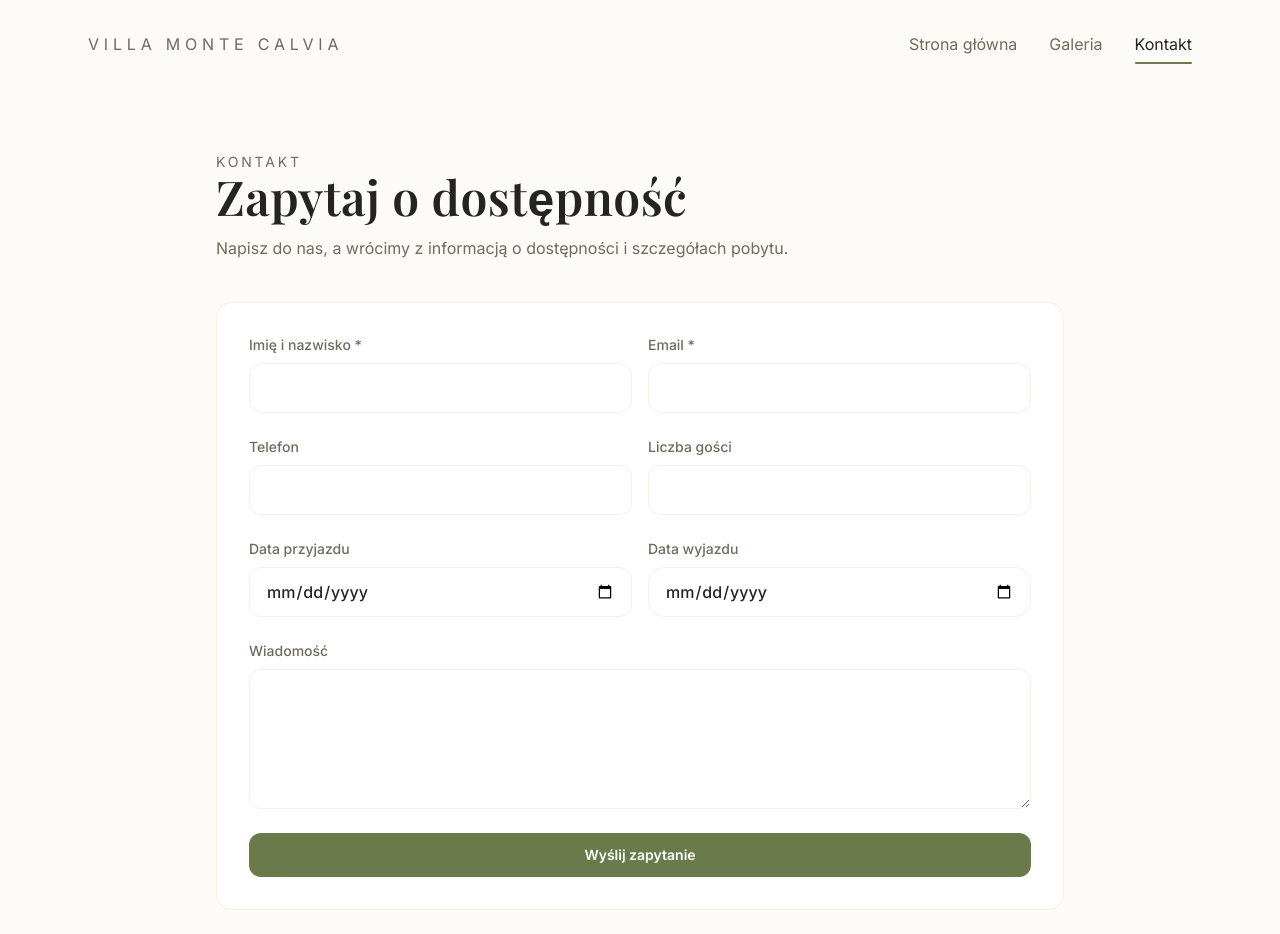
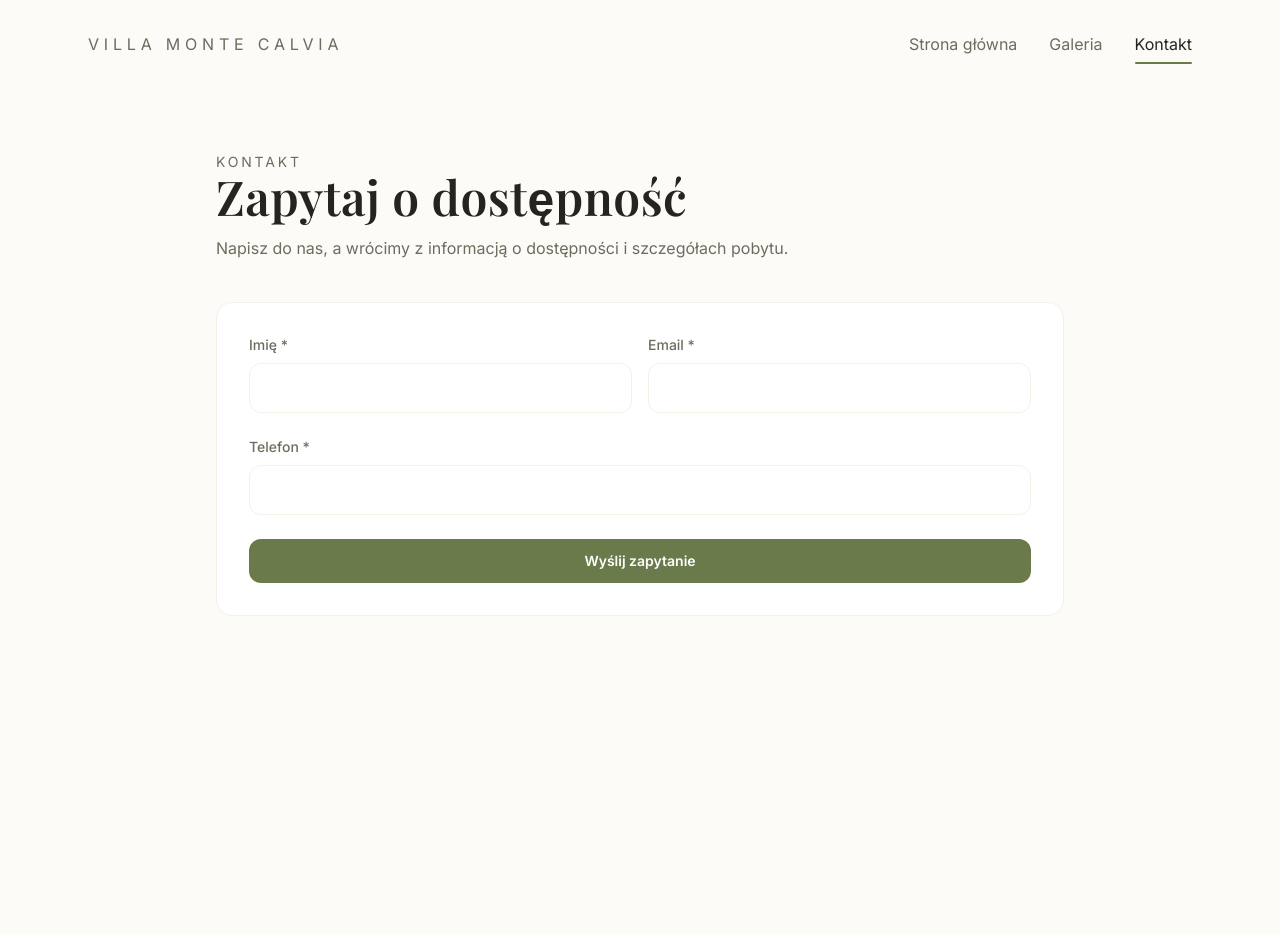
Before and after one commit to mabargiel/alghero-villa-site, a Next.js app in the folder app/: page /contact in a window 1280 px wide. Shown: the top 934 px of the page. After the commit the page ends 888 px from the top, so only its background shows below. Built offline with nearby package versions, Linux system fonts and the light colour scheme; a web font is replaced by a local one.

Commit message:
add hero rotation and motion polish
Co-authored-by: Cursor <cursoragent@cursor.com>

```diff
--- a/app/package.json
+++ b/app/package.json
@@ -14,6 +14,7 @@
   "dependencies": {
     "@sanity/client": "^7.14.1",
     "@sanity/image-url": "^2.0.3",
+    "framer-motion": "^12.33.0",
     "next": "16.1.6",
     "react": "19.2.3",
     "react-dom": "19.2.3"
--- a/app/src/app/contact/page.tsx
+++ b/app/src/app/contact/page.tsx
@@ -17,10 +17,10 @@ export default function ContactPage() {
       <form className="grid gap-6 rounded-2xl border border-[var(--surface)] bg-white p-8">
         <div className="grid gap-4 md:grid-cols-2">
           <label className="grid gap-2 text-sm font-medium text-[var(--muted)]">
-            Imię i nazwisko *
+            Imię *
             <input
               className="rounded-xl border border-[var(--surface)] bg-white px-4 py-3 text-base text-[var(--foreground)]"
-              name="name"
+              name="firstName"
               required
             />
           </label>
@@ -35,50 +35,13 @@ export default function ContactPage() {
           </label>
         </div>
 
-        <div className="grid gap-4 md:grid-cols-2">
-          <label className="grid gap-2 text-sm font-medium text-[var(--muted)]">
-            Telefon
-            <input
-              className="rounded-xl border border-[var(--surface)] bg-white px-4 py-3 text-base text-[var(--foreground)]"
-              name="phone"
-              type="tel"
-            />
-          </label>
-          <label className="grid gap-2 text-sm font-medium text-[var(--muted)]">
-            Liczba gości
-            <input
-              className="rounded-xl border border-[var(--surface)] bg-white px-4 py-3 text-base text-[var(--foreground)]"
-              name="guests"
-              type="number"
-              min={1}
-            />
-          </label>
-        </div>
-
-        <div className="grid gap-4 md:grid-cols-2">
-          <label className="grid gap-2 text-sm font-medium text-[var(--muted)]">
-            Data przyjazdu
-            <input
-              className="rounded-xl border border-[var(--surface)] bg-white px-4 py-3 text-base text-[var(--foreground)]"
-              name="dateFrom"
-              type="date"
-            />
-          </label>
-          <label className="grid gap-2 text-sm font-medium text-[var(--muted)]">
-            Data wyjazdu
-            <input
-              className="rounded-2xl border border-[var(--surface)] bg-white px-4 py-3 text-base text-[var(--foreground)]"
-              name="dateTo"
-              type="date"
-            />
-          </label>
-        </div>
-
         <label className="grid gap-2 text-sm font-medium text-[var(--muted)]">
-          Wiadomość
-          <textarea
-            className="min-h-[140px] rounded-xl border border-[var(--surface)] bg-white px-4 py-3 text-base text-[var(--foreground)]"
-            name="message"
+          Telefon *
+          <input
+            className="rounded-xl border border-[var(--surface)] bg-white px-4 py-3 text-base text-[var(--foreground)]"
+            name="phone"
+            type="tel"
+            required
           />
         </label>
 
--- a/app/src/app/globals.css
+++ b/app/src/app/globals.css
@@ -37,3 +37,41 @@ h4 {
   font-family: var(--font-playfair), "Times New Roman", serif;
   letter-spacing: 0.01em;
 }
+
+.hero-text-shadow {
+  text-shadow: 0 8px 30px rgba(0, 0, 0, 0.45);
+}
+
+.hero-motion {
+  background: radial-gradient(
+      circle at 20% 20%,
+      rgba(107, 122, 75, 0.18),
+      transparent 55%
+    ),
+    radial-gradient(
+      circle at 80% 30%,
+      rgba(235, 229, 216, 0.55),
+      transparent 60%
+    );
+  background-size: 140% 140%;
+  animation: hero-pan 18s ease-in-out infinite;
+  opacity: 0.25;
+}
+
+@keyframes hero-pan {
+  0% {
+    background-position: 0% 50%;
+  }
+  50% {
+    background-position: 100% 50%;
+  }
+  100% {
+    background-position: 0% 50%;
+  }
+}
+
+@media (prefers-reduced-motion: reduce) {
+  .hero-motion {
+    animation: none;
+  }
+}
--- a/app/src/app/page.tsx
+++ b/app/src/app/page.tsx
@@ -1,3 +1,8 @@
+import HeroMedia from "@/components/HeroMedia";
+import Reveal from "@/components/Reveal";
+import {urlFor} from "@/lib/sanity/image";
+import {getGallery} from "@/lib/sanity/queries";
+
 const sectionImages = {
   hero: ["dom z zew -najlepsze/1.png", "dom z zew -najlepsze/4.png"],
   garden: ["dom z zew -najlepsze/16.png", "dom z zew -najlepsze/20.png"],
@@ -43,21 +48,30 @@ function SectionPlaceholder({
   );
 }
 
-export default function HomePage() {
+export default async function HomePage() {
+  const gallery = await getGallery();
+  const heroImages =
+    gallery?.heroImages?.map((image) => ({
+      altText: image.altText,
+      url: urlFor(image.image).width(2000).quality(85).auto("format").url(),
+    })) ?? [];
   return (
     <main className="bg-[var(--background)] text-[var(--foreground)]">
       <section className="relative min-h-[70vh] w-full overflow-hidden">
         <div className="absolute inset-0 bg-[var(--surface-strong)]" />
-        <div className="absolute inset-0 bg-gradient-to-r from-white/90 via-white/60 to-transparent" />
+        <HeroMedia images={heroImages} />
+        <div className="absolute inset-0 bg-black/35" />
+        <div className="absolute inset-0 hero-motion" aria-hidden="true" />
+        <div className="absolute inset-0 bg-gradient-to-r from-black/80 via-black/45 to-transparent" />
         <div className="relative z-10 mx-auto flex min-h-[70vh] max-w-6xl items-center px-6 py-20">
           <div className="max-w-2xl">
-            <div className="inline-flex items-center gap-2 rounded-full bg-white/90 px-4 py-2 text-xs uppercase tracking-[0.3em] text-[var(--muted)]">
+            <div className="inline-flex items-center gap-2 rounded-full bg-white/85 px-4 py-2 text-xs uppercase tracking-[0.3em] text-[var(--foreground)]">
               Villa Monte Calvia — Alghero
             </div>
-            <h1 className="mt-6 text-4xl font-semibold leading-tight md:text-5xl">
+            <h1 className="mt-6 text-4xl font-semibold leading-tight text-white md:text-5xl hero-text-shadow">
               Twój prywatny azyl wśród oliwek i śródziemnomorskiej zieleni
             </h1>
-            <p className="mt-4 text-base text-[var(--muted)] md:text-lg">
+            <p className="mt-4 text-base text-white/85 md:text-lg">
               Przestronna, dwukondygnacyjna rezydencja u podnóża góry Calvia łączy
               elegancję z wygodą nowoczesnego domu. Cisza, przestrzeń i klimat
               Sardynii — zaledwie kilka minut od Alghero.
@@ -74,6 +88,7 @@ export default function HomePage() {
         </div>
       </section>
 
+      <Reveal>
         <section className="mx-auto max-w-6xl px-6 pb-16">
           <h2 className="text-2xl font-semibold md:text-3xl">
             Najważniejsze atuty
@@ -89,7 +104,9 @@ export default function HomePage() {
             ))}
           </ul>
         </section>
+      </Reveal>
 
+      <Reveal>
         <section className="mx-auto max-w-6xl px-6 pb-16">
           <div className="grid gap-10 md:grid-cols-[1fr_1fr]">
             <div>
@@ -105,7 +122,9 @@ export default function HomePage() {
             <SectionPlaceholder label="Garden images" files={sectionImages.garden} />
           </div>
         </section>
+      </Reveal>
 
+      <Reveal>
         <section className="mx-auto max-w-6xl px-6 pb-16">
           <div className="grid gap-10 md:grid-cols-[1fr_1fr]">
             <SectionPlaceholder
@@ -129,7 +148,9 @@ export default function HomePage() {
             </div>
           </div>
         </section>
+      </Reveal>
 
+      <Reveal>
         <section className="mx-auto max-w-6xl px-6 pb-16">
           <div className="grid gap-10 md:grid-cols-[1fr_1fr]">
             <div>
@@ -144,7 +165,9 @@ export default function HomePage() {
             <SectionPlaceholder label="Outdoor images" files={sectionImages.garden} />
           </div>
         </section>
+      </Reveal>
 
+      <Reveal>
         <section className="mx-auto max-w-6xl px-6 pb-16">
           <div className="grid gap-10 md:grid-cols-[1fr_1fr]">
             <SectionPlaceholder label="Location images" files={sectionImages.location} />
@@ -164,7 +187,9 @@ export default function HomePage() {
             </div>
           </div>
         </section>
+      </Reveal>
 
+      <Reveal>
         <section className="mx-auto max-w-6xl px-6 pb-16">
           <h2 className="text-2xl font-semibold md:text-3xl">Udogodnienia</h2>
           <ul className="mt-6 grid gap-4 md:grid-cols-2">
@@ -178,7 +203,9 @@ export default function HomePage() {
             ))}
           </ul>
         </section>
+      </Reveal>
 
+      <Reveal>
         <section className="mx-auto max-w-6xl px-6 pb-24">
           <div className="rounded-2xl bg-[var(--surface)] p-10 text-center">
             <h2 className="text-2xl font-semibold md:text-3xl">
@@ -196,6 +223,7 @@ export default function HomePage() {
             </a>
           </div>
         </section>
+      </Reveal>
     </main>
   );
 }
--- /dev/null
+++ b/app/src/components/HeroMedia.tsx
@@ -0,0 +1,55 @@
+"use client";
+
+import {useEffect, useMemo, useState} from "react";
+import {useReducedMotion} from "framer-motion";
+
+type HeroImage = {
+  altText: string;
+  url: string;
+};
+
+type HeroMediaProps = {
+  images: HeroImage[];
+};
+
+const ROTATE_MS = 6000;
+
+export default function HeroMedia({images}: HeroMediaProps) {
+  const prefersReducedMotion = useReducedMotion();
+  const [activeIndex, setActiveIndex] = useState(0);
+
+  const safeImages = useMemo(
+    () => images.filter((image) => image.url),
+    [images],
+  );
+
+  useEffect(() => {
+    if (prefersReducedMotion || safeImages.length <= 1) {
+      return;
+    }
+    const id = window.setInterval(() => {
+      setActiveIndex((prev) => (prev + 1) % safeImages.length);
+    }, ROTATE_MS);
+    return () => window.clearInterval(id);
+  }, [prefersReducedMotion, safeImages.length]);
+
+  if (safeImages.length === 0) {
+    return null;
+  }
+
+  return (
+    <div className="absolute inset-0">
+      {safeImages.map((image, index) => (
+        <div
+          key={image.url}
+          className={`absolute inset-0 bg-cover bg-center transition-opacity duration-700 ${
+            index === activeIndex ? "opacity-100" : "opacity-0"
+          }`}
+          style={{backgroundImage: `url(${image.url})`}}
+          aria-hidden={index !== activeIndex}
+        />
+      ))}
+      <span className="sr-only">{safeImages[activeIndex]?.altText}</span>
+    </div>
+  );
+}
--- /dev/null
+++ b/app/src/components/Reveal.tsx
@@ -0,0 +1,25 @@
+"use client";
+
+import {motion, useReducedMotion} from "framer-motion";
+
+type RevealProps = {
+  children: React.ReactNode;
+  delay?: number;
+  className?: string;
+};
+
+export default function Reveal({children, delay = 0, className}: RevealProps) {
+  const prefersReducedMotion = useReducedMotion();
+
+  return (
+    <motion.div
+      className={className}
+      initial={prefersReducedMotion ? false : {opacity: 0, y: 16}}
+      whileInView={prefersReducedMotion ? {} : {opacity: 1, y: 0}}
+      viewport={{once: true, amount: 0.2}}
+      transition={{duration: 0.6, delay}}
+    >
+      {children}
+    </motion.div>
+  );
+}
--- a/app/src/lib/sanity/queries.ts
+++ b/app/src/lib/sanity/queries.ts
@@ -21,11 +21,22 @@ export type GalleryImage = {
 export type Gallery = {
   _id: string
   images: GalleryImage[]
+  heroImages?: GalleryImage[]
 }
 
 const galleryQuery = `
   *[_type == "gallery"][0]{
     _id,
+    heroImages[] {
+      _key,
+      altText,
+      image {
+        asset->{
+          _id,
+          url
+        }
+      }
+    },
     images[] {
       _key,
       altText,
```
Also changed, not shown: 2 other files (tests, documents, lock files or other folders). Lines whose indentation alone changed are shown as unchanged.
